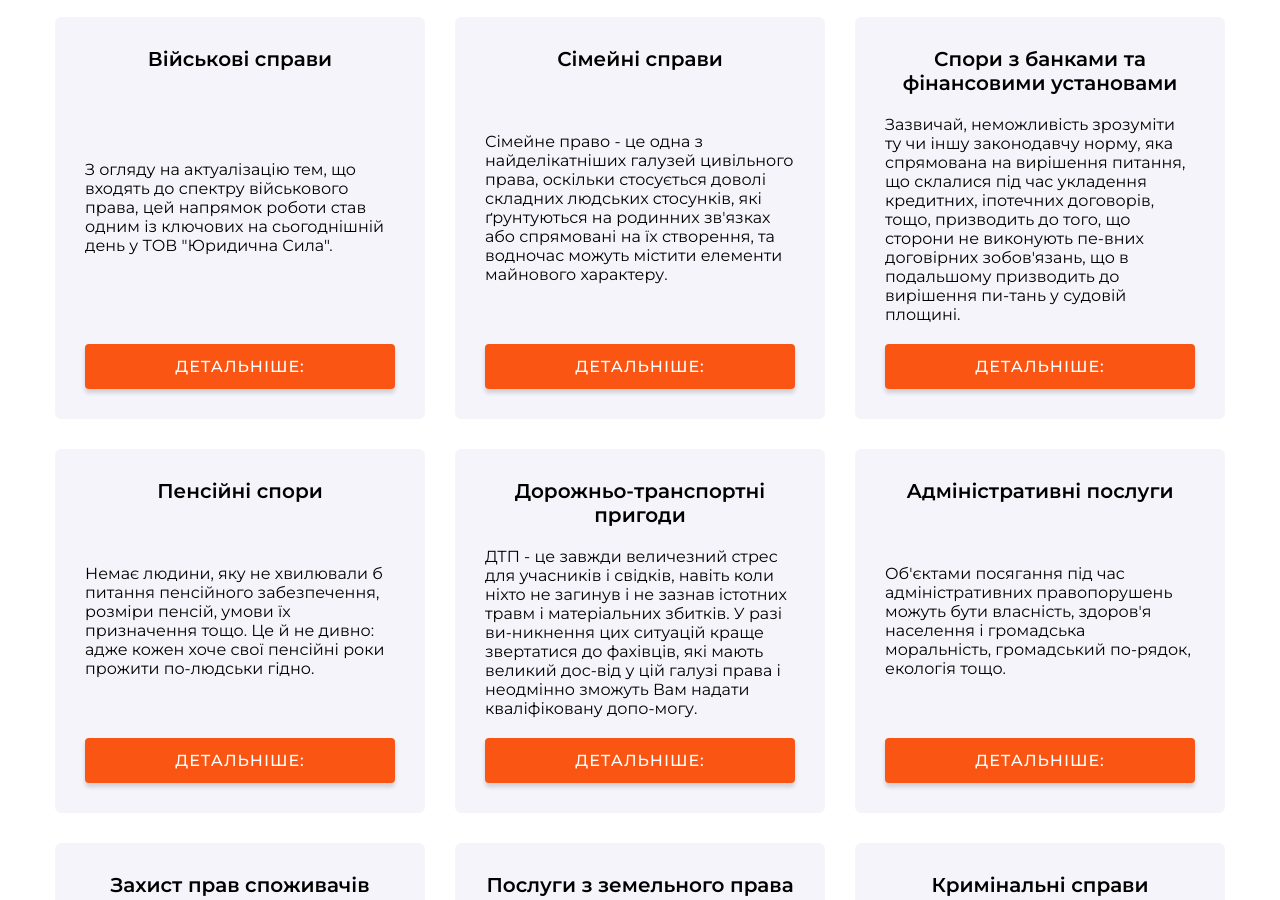
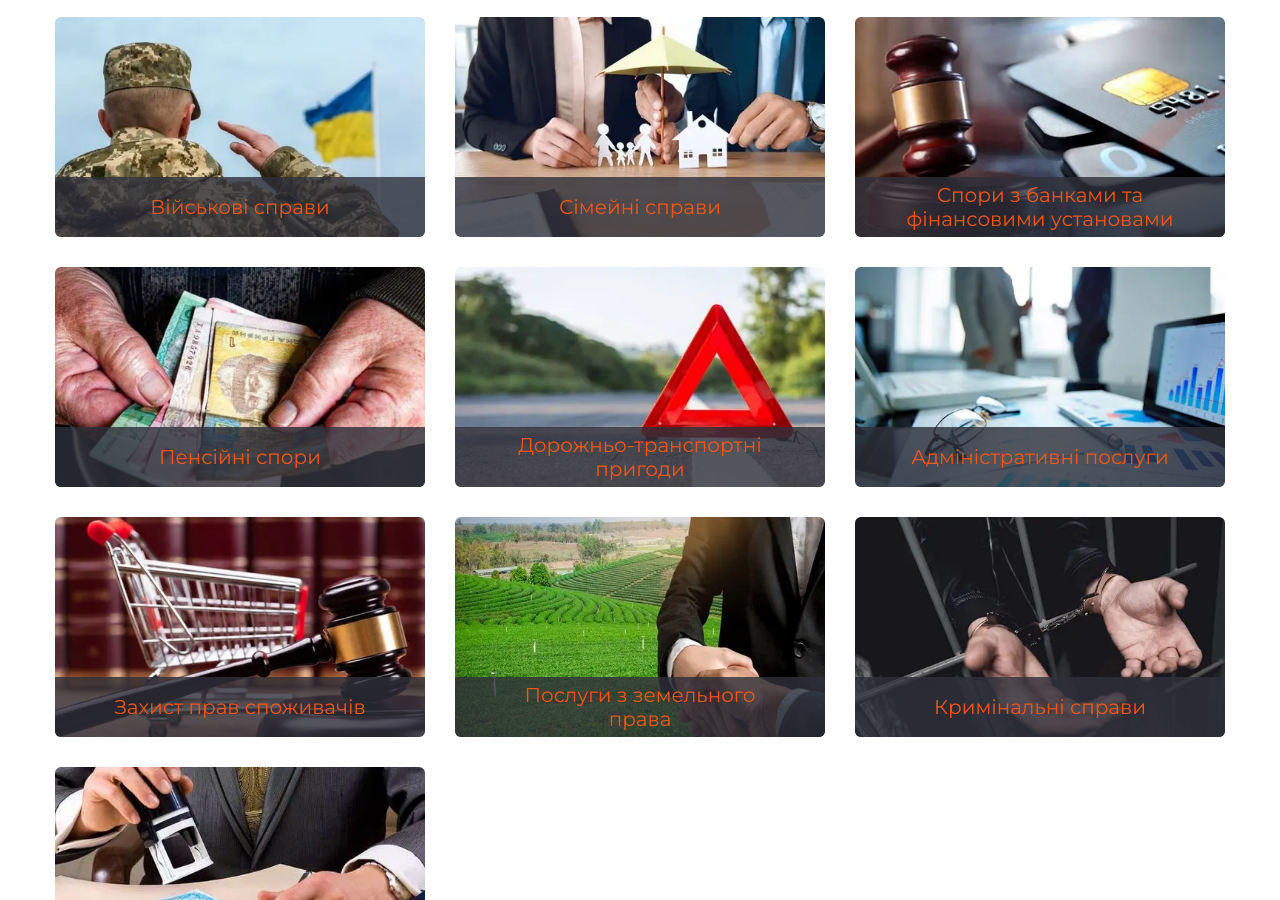
Before and after one commit to sergiuszorgo/yurfort, a plain HTML site: page index.html in a window 1280 px wide. Shown: the part 1426-2326 px from the top of the page. Drawn offline with Linux system fonts and the light colour scheme.

Commit message:
cringe_cards

```diff
--- a/index.css
+++ b/index.css
@@ -357,7 +357,7 @@ header {
 	justify-content: center;
 }
 
-.about_link, .services_link {
+.about_link {
 	display: inline-block;
 	text-align: center;
 	padding: 12px 22px;
@@ -372,7 +372,7 @@ header {
 	transition: var(--transit);
 }
 
-.about_link:hover, .services_link:hover{
+.about_link:hover {
 	background-color: var(--main-bg-col);
 	color: var(--sec-text-col);
 	border-color: var(--accent-col);
@@ -455,6 +455,7 @@ svg.icon {
 	font-weight: 500;
 }
 
+
 @media screen and (min-width: 1200px) {
 	.section_grid {
 		flex-direction: row;
@@ -492,14 +493,11 @@ svg.icon {
 }
 
 .services_item {
+	overflow: hidden;
+	cursor: pointer;
+	position: relative;
+	height: 220px;
 	width: 100%;
-	padding: 30px;
-	display: flex;
-	flex-direction: column;
-	justify-content: space-between;
-	background-color: var(--third-bg-col);
-	gap: 20px;
-	transition: var(--transit);
 	border-radius: 6px;
 }
 
@@ -507,10 +505,83 @@ svg.icon {
 	box-shadow: var(--box-card-shadow);
 }
 
+.services_child {
+	width: 100%;
+	height: 100%;
+	transition: var(--transit);
+	display: flex;
+	flex-direction: column;
+	align-items: center;
+	justify-content: space-between;
+	background-repeat: no-repeat;
+	background-size: cover;
+	-o-background-size: cover;
+	-moz-background-size: cover;
+	-webkit-background-size: cover;
+}
+
+.srv-one {
+	background-image: url(./img/cards/militarypravo.webp);
+}
+
+.srv-two {
+	background-image: url(./img/cards/simeynpravo.webp);
+}
+
+.srv-three {
+	background-image: url(./img/cards/bankpravo.webp);
+}
+
+.srv-four {
+	background-image: url(./img/cards/penspravo.webp);
+}
+
+.srv-five {
+	background-image: url(./img/cards/dtppravo.webp);
+}
+
+.srv-six {
+	background-image: url(./img/cards/adminpravo.webp);
+}
+
+.srv-seven {
+	background-image: url(./img/cards/defencpravo.webp);
+}
+
+.srv-eight {
+	background-image: url(./img/cards/earthpravo.webp);
+}
+
+.srv-nine {
+	background-image: url(./img/cards/krimpravo.webp);
+}
+
+.srv-ten {
+	background-image: url(./img/cards/notarpravo.webp);
+}
+
+.services_bott {
+	position: absolute;
+	bottom: 0;
+	left: 0;
+	width: 100%;
+	height: 60px;
+	background-color: rgba(47, 48, 58, 0.8);
+	display: flex;
+	align-items: center;
+	justify-content: center;
+}
+
 .services_title {
+	color: var(--accent-col);
 	text-align: center;
-	font-weight: 600;
+	font-weight: 400;
 	font-size: 20px;
+	transition: var(--transit);
+}
+
+.services_item:hover .services_title {
+	color: var(--main-bg-col);
 }
 
 @media (min-width: 768px) {
@@ -622,6 +693,16 @@ svg.icon {
 		flex-direction: row;
 		align-items: flex-start;
 	}
+	.services_item:hover .services_child {
+		transform: scale(1.2);
+		-webkit-transform: scale(1.2);
+		-moz-transform: scale(1.2);
+		-o-transform: scale(1.2);
+	}
+	.services_child::before {
+		opacity: 0;
+	}
+
 }
 
 /* /////FOOTER */
--- a/index.html
+++ b/index.html
@@ -105,56 +105,75 @@
 				<h2 class="our_services">Нашi послуги</h2>
 				<div class="services_grid">
 					<ul class="services_list">
-						<li class="services_item">
-							<p class="services_title">Військові справи</p>
-							<p class="services_text">З огляду на актуалізацію тем, що входять до спектру військового права, цей напрямок роботи став одним із ключових на сьогоднішній день у ТОВ "Юридична Сила".</p>
-							<a href="" class="services_link">Детальніше:</a>
+						<li class="services_item soldier">
+							<div class="services_child srv-one">
+							</div>
+							<div class="services_bott">
+								<a class="services_title">Військові справи</a>
+							</div>
 						</li>
-						<li class="services_item">
-							<p class="services_title">Сімейні справи</p>
-							<p class="services_text">Сімейне право - це одна з найделікатніших галузей цивільного права, оскільки стосується доволі складних людських стосунків, які ґрунтуються на родинних зв'язках або спрямовані на їх створення, та водночас можуть містити елементи майнового характеру.</p>
-							<a href="" class="services_link">Детальніше:</a>
+						<li class="services_item family">
+							<div class="services_child srv-two">
+							</div>
+							<div class="services_bott">
+								<a class="services_title">Сімейні справи</a>
+							</div>
 						</li>
-						<li class="services_item">
-							<p class="services_title">Спори з банками та фінансовими установами</p>
-							<p class="services_text">Зазвичай, неможливість зрозуміти ту чи іншу законодавчу норму, яка спрямована на вирішення питання, що склалися під час укладення кредитних, іпотечних договорів, тощо, призводить до того, що сторони не виконують пе-вних договірних зобов'язань, що в подальшому призводить до вирішення пи-тань у судовій площині.</p>
-							<a href="" class="services_link">Детальніше:</a>
+						<li class="services_item banki">
+							<div class="services_child srv-three">
+							</div>
+							<div class="services_bott">
+								<a class="services_title">Спори з банками та<br> фінансовими установами</a>
+							</div>
 						</li>
-						<li class="services_item">
-							<p class="services_title">Пенсійні спори</p>
-							<p class="services_text">Немає людини, яку не хвилювали б питання пенсійного забезпечення, розміри пенсій, умови їх призначення тощо. Це й не дивно: адже кожен хоче свої пенсійні роки прожити по-людськи гідно.</p>
-							<a href="" class="services_link">Детальніше:</a>
+						<li class="services_item pensi">
+							<div class="services_child srv-four">
+							</div>
+							<div class="services_bott">
+								<a class="services_title">Пенсійні спори</a>
+							</div>
 						</li>
-						<li class="services_item">
-							<p class="services_title">Дорожньо-транспортні пригоди</p>
-							<p class="services_text">ДТП - це завжди величезний стрес для учасників і свідків, навіть коли ніхто не загинув і не зазнав істотних травм і матеріальних збитків. У разі ви-никнення цих ситуацій краще звертатися до фахівців, які мають великий дос-від у цій галузі права і неодмінно зможуть Вам надати кваліфіковану допо-могу.</p>
-							<a href="" class="services_link">Детальніше:</a>
+						<li class="services_item dtp">
+							<div class="services_child srv-five">
+							</div>
+							<div class="services_bott">
+								<a class="services_title">Дорожньо-транспортні<br> пригоди</a>
+							</div>
 						</li>
-						<li class="services_item">
-							<p class="services_title">Адміністративні послуги</p>
-							<p class="services_text">Об'єктами посягання під час адміністративних правопорушень можуть бути власність, здоров'я населення і громадська моральність, громадський по-рядок, екологія тощо.</p>
-							<a href="" class="services_link">Детальніше:</a>
+						<li class="services_item admin">
+							<div class="services_child srv-six">
+							</div>
+							<div class="services_bott">
+								<a class="services_title">Адміністративні послуги</a>
+							</div>
 						</li>
-						<li class="services_item">
-							<p class="services_title">Захист прав споживачів</p>
-							<p class="services_text">Конституція України та Закон України "Про захист прав споживачів" (Закон) гарантує споживачам захист їхніх прав у взаємовідносинах з виробни-ками та продавцями товарів, виконавцями робіт і постачальниками послуг.</p>
-							<a href="" class="services_link">Детальніше:</a>
+						<li class="services_item defence">
+							<div class="services_child srv-seven">
+							</div>
+							<div class="services_bott">
+								<a class="services_title">Захист прав споживачів</a>
+							</div>
 						</li>
-						<li class="services_item">
-							<p class="services_title">Послуги з земельного права</p>
-							<p class="services_text">Згідно з Конституцією України земля визнається основним національ-ним багатством і перебуває під особливою охороною держави.
-								У зв'язку з підкреслено підвищеною необхідністю захисту землі як при-родного ресурсу, відповідна практика зберігає свою актуальність.</p>
-							<a href="" class="services_link">Детальніше:</a>
+						<li class="services_item earth">
+							<div class="services_child srv-eight">
+							</div>
+							<div class="services_bott">
+								<a class="services_title">Послуги з земельного<br> права</a>
+							</div>
 						</li>
-						<li class="services_item">
-							<p class="services_title">Кримінальні справи</p>
-							<p class="services_text">Якісна та своєчасна юридична консультація допоможе запобігти пору-шенню чинного законодавства, прорахувати можливі ризики для підприємства та його посадових осіб, а в разі відкриття кримінального провадження - прави-льно визначити лінію поведінки і тактику захисту, а також припинити кримі-нальне переслідування ще на стадії досудового слідства.</p>
-							<a href="" class="services_link">Детальніше:</a>
+						<li class="services_item criminal">
+							<div class="services_child srv-nine">
+							</div>
+							<div class="services_bott">
+								<a class="services_title">Кримінальні справи</a>
+							</div>
 						</li>
-						<li class="services_item">
-							<p class="services_title">Нотаріальні послуги</p>
-							<p class="services_text">Нотаріус в Україні надає широкий спектр послуг, пов'язаних з оформ-ленням і легалізацією документів, підтвердженням правового статусу та забез-печенням юридичної достовірності угод.</p>
-							<a href="" class="services_link">Детальніше:</a>
+						<li class="services_item notarial">
+							<div class="services_child srv-ten">
+							</div>
+							<div class="services_bott">
+								<a class="services_title">Нотаріальні послуги</a>
+							</div>
 						</li>
 					</ul>
 				</div>
```
Also changed, not shown: img/cards/defencpravo.webp (added), text.txt (added).
